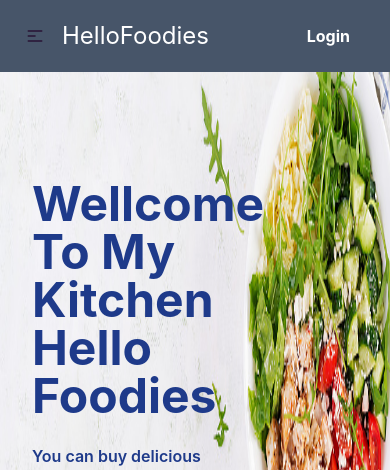
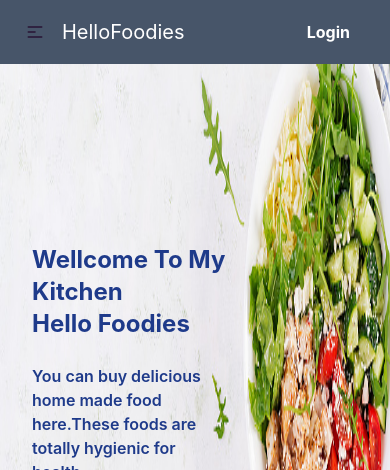
Before and after one commit to mdrasel101126/hello-foodies-client, a React (Create React App) app: page / in a window 390 px wide. Shown: the top 470 px of the page. Built offline with nearby package versions, Linux system fonts and the light colour scheme; no server answers.

Commit message:
font size modified

```diff
--- a/src/components/Home/Home.js
+++ b/src/components/Home/Home.js
@@ -33,10 +33,12 @@ const Home = () => {
           alt=""
         />
         <div className="absolute transform -translate-y-1/2 w-1/2 top-1/2 left-8">
-          <h1 className="text-5xl font-bold text-blue-900">
+          <h1 className="text-2xl md:text-4xl lg:text-5xl font-bold text-blue-900">
             Wellcome To My Kitchen
           </h1>
-          <h1 className="text-5xl font-bold text-blue-900">Hello Foodies</h1>
+          <h1 className="text-2xl md:text-4xl lg:text-5xl font-bold text-blue-900">
+            Hello Foodies
+          </h1>
           <p className="font-semibold pt-6 text-blue-900">
             You can buy delicious home made food here.These foods are totally
             hygienic for health
--- a/src/components/Shared/Header/Header.js
+++ b/src/components/Shared/Header/Header.js
@@ -75,9 +75,9 @@ const Header = () => {
         </div>
         <div className="flex flex-row items-center">
           <Link to="/">
-            <img className="w-14 h-14" src={logo} alt="" />
+            <img className="w-14 h-14 hidden md:block" src={logo} alt="" />
           </Link>
-          <Link to="/" className="normal-case text-2xl text-white">
+          <Link to="/" className="normal-case text-xl md:text-2xl text-white">
             HelloFoodies
           </Link>
         </div>
```
